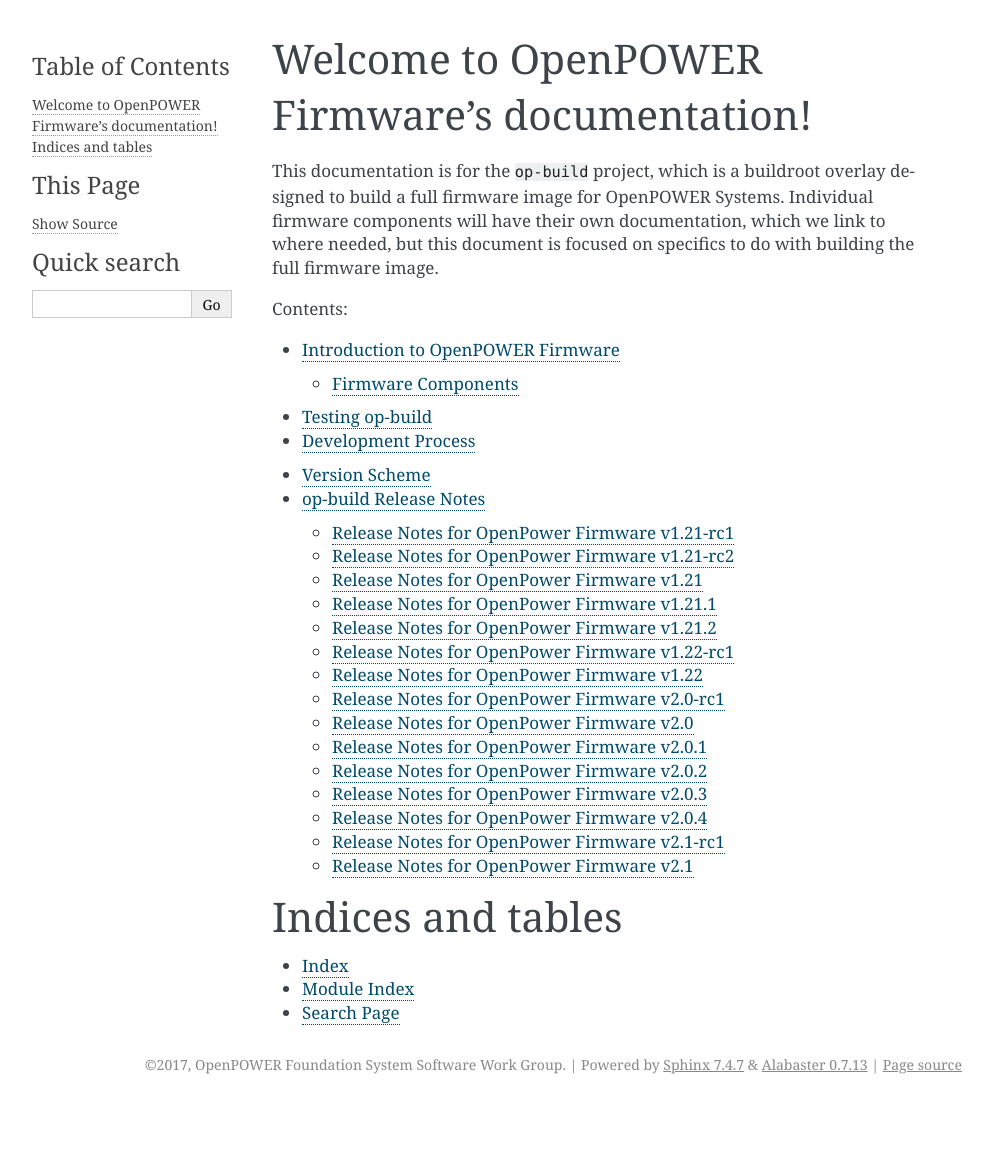
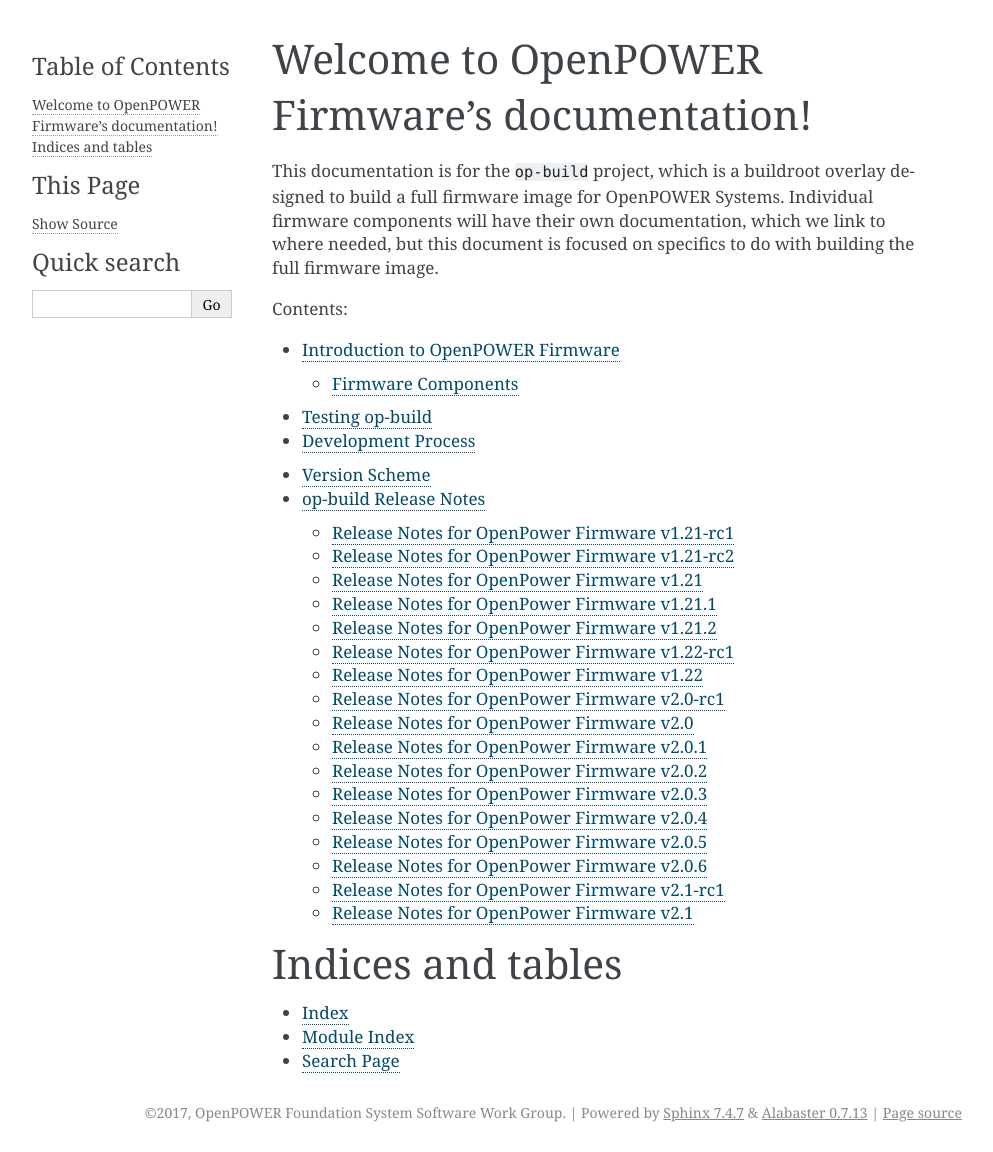
Before and after one commit to open-power/op-build, a Sphinx documentation site: the page built from doc/index.rst, in a window 1280 px wide. Shown: the whole page, without its empty margins (148-1141 px from the left). Built offline with Sphinx 7.4.7, drawn with Linux system fonts in a browser that asks for light colours; pages that are not in the unit, such as notebooks, are missing from menus; before the commit the page ends 1104 px from its top, so only the background shows below that; some of the changed lines change nothing that is shown.

Commit message:
op-build v2.0.6 release notes
Also add v2.0.5 to doc index

Signed-off-by: Stewart Smith <stewart@linux.ibm.com>
(cherry picked from commit 51218d26425624e56e53686555262fcd7e5656c4)
Signed-off-by: Stewart Smith <stewart@linux.ibm.com>

```diff
--- a/doc/release-notes/index.rst
+++ b/doc/release-notes/index.rst
@@ -19,5 +19,7 @@
    v2.0.2
    v2.0.3
    v2.0.4
+   v2.0.5
+   v2.0.6
    v2.1-rc1
    v2.1
--- /dev/null
+++ b/doc/release-notes/v2.0.6.rst
@@ -0,0 +1,272 @@
+Release Notes for OpenPower Firmware v2.0.6
+===========================================
+
+op-build v2.0.6 was released on Wednesday August 1st, 2018 and replaces op-build v2.0.5 as the current stable release in
+the 2.0.x series.
+
+It is recommended that v2.0.6 be used over any previous v2.0.x version due to the bug fixes contained within.
+
+Updated Packages
+----------------
+
++------------+-----------------------------+-----------------------------+--------------------------------------------+
+| Package    | Old Version                 | New Version                 | Platforms                                  |
++============+=============================+=============================+============================================+
+| hcode      | hw060818a.op920             | hw072318a.op920             | zaius, p9dsu, witherspoon, romulus         |
++------------+-----------------------------+-----------------------------+--------------------------------------------+
+| hostboot   | 63b526118e79                | 58b3d491a4354               | zaius, p9dsu, witherspoon, romulus         |
++------------+-----------------------------+-----------------------------+--------------------------------------------+
+| hostboot-b | hw063018a.op920-2-g0db27d4b | hw072318a.op920             | firestone, garrison, zaius, p9dsu,         |
+| inaries    | 993b                        |                             | palmetto, vesnin, witherspoon, habanero,   |
+|            |                             |                             | barreleye, romulus                         |
++------------+-----------------------------+-----------------------------+--------------------------------------------+
+| occ        | 016db56cbcd6                | 084756c397c4                | zaius, p9dsu, witherspoon, zz, romulus     |
++------------+-----------------------------+-----------------------------+--------------------------------------------+
+| petitboot  | v1.7.1                      | v1.7.2                      | openpower_mambo, firestone, firenze,       |
+|            |                             |                             | garrison, zaius, p9dsu, palmetto, pseries, |
+|            |                             |                             | vesnin, witherspoon, habanero,             |
+|            |                             |                             | openpower_p9_mambo, zz, barreleye, romulus |
++------------+-----------------------------+-----------------------------+--------------------------------------------+
+| sbe        | 5c55be4739b4                | 55d6eb23ddd2                | zaius, p9dsu, witherspoon, romulus         |
++------------+-----------------------------+-----------------------------+--------------------------------------------+
+
+Package: hcode
+--------------
+
+`Repository <https://github.com/open-power/hcode>`__
+
+Patches
+~~~~~~~
+
+Commits
+~~~~~~~
+
+Brian Vanderpool (1):
+
+-  `a8673e5364a6 <https://github.com/open-power/hcode/commit/a8673e5364a6>`__ STOP: Clear CPPM_PECES on entry during
+   power save cycle to prevent wakeup events
+
+Greg Still (1):
+
+-  `ead6e9843244 <https://github.com/open-power/hcode/commit/ead6e9843244>`__ PM: clear Hcode error injection bits upon
+   injection and malf alert
+
+Rahul Batra (3):
+
+-  `97b15c9d2286 <https://github.com/open-power/hcode/commit/97b15c9d2286>`__ PGPE: Use PGPE Header from
+   p9_hcode_images_defines.h
+-  `76bab2be2fcc <https://github.com/open-power/hcode/commit/76bab2be2fcc>`__ PGPE: Fixes and Cleanup for Mfg/Char team
+-  `663f776e9066 <https://github.com/open-power/hcode/commit/663f776e9066>`__ PGPE: Fixes and Cleanup for Mfg/Char team
+
+Richard J. Knight (1):
+
+-  `d9f40ccf1389 <https://github.com/open-power/hcode/commit/d9f40ccf1389>`__ update gerrit hostname for server
+   migration
+
+Yue Du (11):
+
+-  `a9a2d59b2758 <https://github.com/open-power/hcode/commit/a9a2d59b2758>`__ STOP: Fix CME Special Attention handling
+-  `b1f8194a584a <https://github.com/open-power/hcode/commit/b1f8194a584a>`__ STOP: Fix Srr1 wrongly reported upon
+   special wakeup
+-  `5ac7e3c6d8b5 <https://github.com/open-power/hcode/commit/5ac7e3c6d8b5>`__ STOP: Fix Srr1 wrongly reported upon
+   special wakeup
+-  `ecba21b4468e <https://github.com/open-power/hcode/commit/ecba21b4468e>`__ STOP: Clean up stop state after aborted L3
+   purge during Stop 11 entry
+-  `e5815ebbc536 <https://github.com/open-power/hcode/commit/e5815ebbc536>`__ STOP: Fix Core Special Wakeup window
+   condition
+-  `0a26d44dec5d <https://github.com/open-power/hcode/commit/0a26d44dec5d>`__ PM: PGPE hang fix during VDM droop
+   workaround
+-  `c89e98776bc4 <https://github.com/open-power/hcode/commit/c89e98776bc4>`__ STOP: remove chiplet enable drop in
+   core_poweron for multicast scom
+-  `dea935a2d336 <https://github.com/open-power/hcode/commit/dea935a2d336>`__ STOP: Fix Stop1 Window conditions
+-  `fcb9ea988c8b <https://github.com/open-power/hcode/commit/fcb9ea988c8b>`__ STOP: Fix hole in 62403
+-  `9935f632a513 <https://github.com/open-power/hcode/commit/9935f632a513>`__ STOP: Fix PLS/Srr1 over reporting bug
+   (impact stop2 only)
+-  `423e0a9d9b3c <https://github.com/open-power/hcode/commit/423e0a9d9b3c>`__ STOP: Fix VDM Droop Event DB3 Window
+   condition breaking STOP
+
+hostboot (10):
+
+-  `550b2fa1dca6 <https://github.com/open-power/hcode/commit/550b2fa1dca6>`__ Release tag information updated for
+   hw062818a.op920
+-  `6fa9a55fc99d <https://github.com/open-power/hcode/commit/6fa9a55fc99d>`__ Release tag information updated for
+   hw063018a.op920
+-  `90daf24b2840 <https://github.com/open-power/hcode/commit/90daf24b2840>`__ Release tag information updated for
+   hw071018a.op920
+-  `86b1525c59f5 <https://github.com/open-power/hcode/commit/86b1525c59f5>`__ Release tag information updated for
+   hw071118a.op920
+-  `1313e9247391 <https://github.com/open-power/hcode/commit/1313e9247391>`__ Release tag information updated for
+   hw071318a.op920
+-  `bb4e62e97086 <https://github.com/open-power/hcode/commit/bb4e62e97086>`__ Release tag information updated for
+   hw071418a.op920
+-  `279348985484 <https://github.com/open-power/hcode/commit/279348985484>`__ Release tag information updated for
+   hw071518a.op920
+-  `3d121ff605e6 <https://github.com/open-power/hcode/commit/3d121ff605e6>`__ Release tag information updated for
+   hw071718a.op920
+-  `8c2de096c3ce <https://github.com/open-power/hcode/commit/8c2de096c3ce>`__ Release tag information updated for
+   hw071818a.op920
+-  `699b92d0db4d <https://github.com/open-power/hcode/commit/699b92d0db4d>`__ Release tag information updated for
+   hw072318a.op920
+
+Package: hostboot
+-----------------
+
+`Repository <https://github.com/open-power/hostboot>`__
+
+.. _patches-1:
+
+Patches
+~~~~~~~
+
+.. _commits-1:
+
+Commits
+~~~~~~~
+
+Andres Lugo-Reyes (1):
+
+-  `19a4dfe717cb <https://github.com/open-power/hostboot/commit/19a4dfe717cb>`__ HTMGT: Save WOF reset reasons across
+   all WOF resets
+
+Chris Steffen (1):
+
+-  `15312c06fdfb <https://github.com/open-power/hostboot/commit/15312c06fdfb>`__ Move Xbus Erepair FIR Clearing
+
+Christian Geddes (1):
+
+-  `3e3f1abb99cd <https://github.com/open-power/hostboot/commit/3e3f1abb99cd>`__ Only switch sides and perform hreset if
+   SEEPROM side versions match
+
+Dan Crowell (1):
+
+-  `f4a736da3d50 <https://github.com/open-power/hostboot/commit/f4a736da3d50>`__ Debug improvements for exceptions and
+   OOM hangs
+
+Ilya Smirnov (2):
+
+-  `7d36982e90ab <https://github.com/open-power/hostboot/commit/7d36982e90ab>`__ Display Secure Mode Console Trace
+   During Boot
+-  `aaaf653cdc31 <https://github.com/open-power/hostboot/commit/aaaf653cdc31>`__ Attach Traces to call_mss_eff_config
+   Errors
+
+Joachim Fenkes (1):
+
+-  `c9d74dbb0501 <https://github.com/open-power/hostboot/commit/c9d74dbb0501>`__ p9_sbe_lpc_init: Add final check for
+   errors
+
+Matt Derksen (1):
+
+-  `0a0a63d6e7be <https://github.com/open-power/hostboot/commit/0a0a63d6e7be>`__ Add WOF compare data section for
+   RC_WOF_TABLE_NOT_FOUND errors
+
+Nick Bofferding (3):
+
+-  `729f4b3bb3a3 <https://github.com/open-power/hostboot/commit/729f4b3bb3a3>`__ Send errors from previous boots as
+   callhome type eSELs
+-  `7be43628c219 <https://github.com/open-power/hostboot/commit/7be43628c219>`__ I2C: Inhibit sending slave stop command
+   when SDA and SCL are not both asserted
+-  `5f7ef1613479 <https://github.com/open-power/hostboot/commit/5f7ef1613479>`__ Secure Boot: Clear XBUS FIR bits after
+   SMP enabled
+
+Prasad Bg Ranganath (2):
+
+-  `de3e4c9a406f <https://github.com/open-power/hostboot/commit/de3e4c9a406f>`__ PPB:Compute safe mode Freq and Volt
+   calculation during runtime
+-  `4447f992153d <https://github.com/open-power/hostboot/commit/4447f992153d>`__ Bug fix for the Runtime pstate bias
+   update
+
+Ryan Black (1):
+
+-  `767c08ae77b2 <https://github.com/open-power/hostboot/commit/767c08ae77b2>`__ Mask ut=0 and ut=1 mmio bad
+   cmd/length/align
+
+Sachin Gupta (1):
+
+-  `58b3d491a435 <https://github.com/open-power/hostboot/commit/58b3d491a435>`__ Disable SBE HW i2c reset sequence on
+   hreset
+
+Zane Shelley (2):
+
+-  `dcc623f78014 <https://github.com/open-power/hostboot/commit/dcc623f78014>`__ PRD: ignore SCOM errors in rule code
+   summary construct
+-  `0eda42cf2414 <https://github.com/open-power/hostboot/commit/0eda42cf2414>`__ PRD: incorrect CFAM register addresses
+   used in Hostboot
+
+Package: occ
+------------
+
+`Repository <https://github.com/open-power/occ>`__
+
+.. _patches-2:
+
+Patches
+~~~~~~~
+
+.. _commits-2:
+
+Commits
+~~~~~~~
+
+mbroyles (1):
+
+-  `084756c397c4 <https://github.com/open-power/occ/commit/084756c397c4>`__ Force update of OPAL-OCC memory after GPU
+   presence detected
+
+Package: petitboot
+------------------
+
+`Repository <https://github.com/open-power/petitboot>`__
+
+.. _patches-3:
+
+Patches
+~~~~~~~
+
+-  `petitboot-01-autotools-Add-autopoint-generated-files.patch <https://github.com/open-power/op-build/tree/HEAD/openpower/package/petitboot/petitboot-01-autotools-Add-autopoint-generated-files.patch>`__
+
+.. _commits-3:
+
+Commits
+~~~~~~~
+
+Package: sbe
+------------
+
+`Repository <https://github.com/open-power/sbe>`__
+
+.. _patches-4:
+
+Patches
+~~~~~~~
+
+.. _commits-4:
+
+Commits
+~~~~~~~
+
+Joachim Fenkes (1):
+
+-  `c6566a7d896a <https://github.com/open-power/sbe/commit/c6566a7d896a>`__ p9_sbe_lpc_init: Add final check for errors
+
+Nick Klazynski (1):
+
+-  `d51bd3609e3b <https://github.com/open-power/sbe/commit/d51bd3609e3b>`__ Clockgate disable workaround for HW452921
+
+Prasad Bg Ranganath (1):
+
+-  `96c1383b9764 <https://github.com/open-power/sbe/commit/96c1383b9764>`__ Marking CME sram addr and cntrl register for
+   whitelist
+
+Raja Das (1):
+
+-  `4665a9b1ce24 <https://github.com/open-power/sbe/commit/4665a9b1ce24>`__ Inverted logic of hasClock bit in Clock
+   Status register
+
+Sumit Kumar (1):
+
+-  `55d6eb23ddd2 <https://github.com/open-power/sbe/commit/55d6eb23ddd2>`__ Updated gerrit hostname
+
+Yue Du (1):
+
+-  `c7f8a8572837 <https://github.com/open-power/sbe/commit/c7f8a8572837>`__ STOP: remove chiplet enable drop in
+   core_poweron for multicast scom
```
